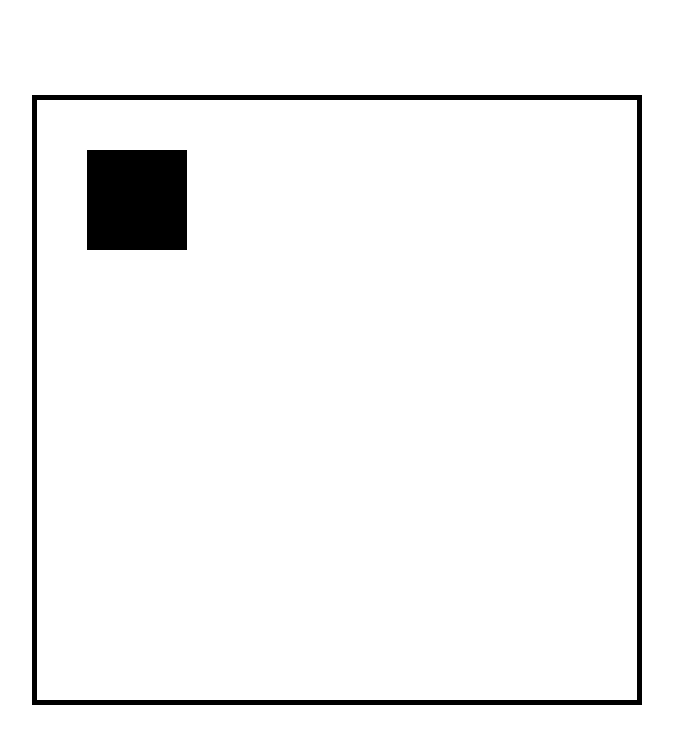
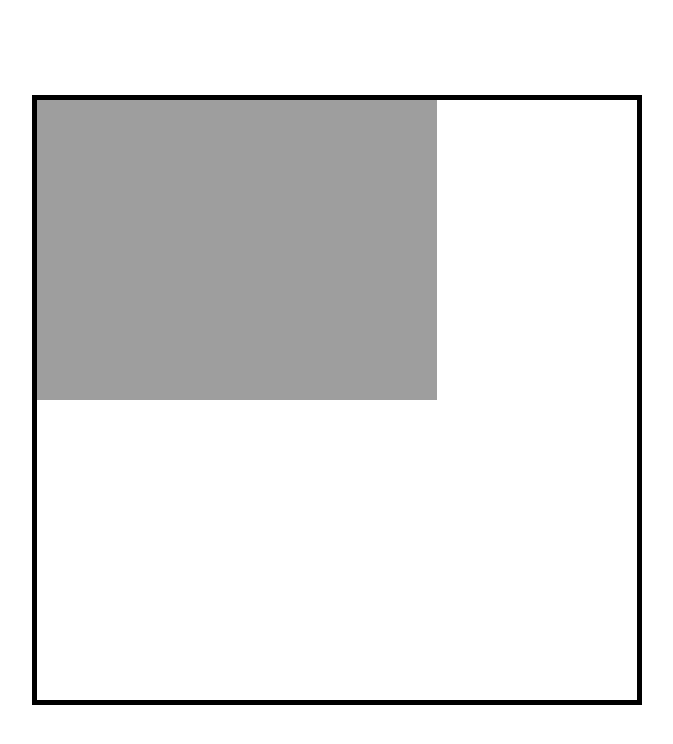
Before and after one commit to YakubuAmidu/sprite-animation, a website: page index.html in a window 1280 px wide. Shown: the whole page, without its empty margins (303-976 px from the left). Drawn offline with Linux system fonts and the light colour scheme.

Commit message:
Initial commit

```diff
--- a/index.html
+++ b/index.html
@@ -23,9 +23,13 @@
 
       playerImage.src = 'img/shadow_dog.png';
 
+      const spriteWidth = 575;
+      const spriteHeight = 523;
+
       function animate(){
         ctx.clearRect(0, 0, CANVAS_WIDTH, CANVAS_HEIGHT);
-        ctx.fillRect(50, 50, 100, 100);
+        // ctx.fillRect(100, 50, 100, 100);
+        ctx.drawImage(playerImage, 0, 0, spriteWidth, spriteHeight, 0, 0, spriteWidth, spriteHeight);
         requestAnimationFrame(animate);
       };
 
```
